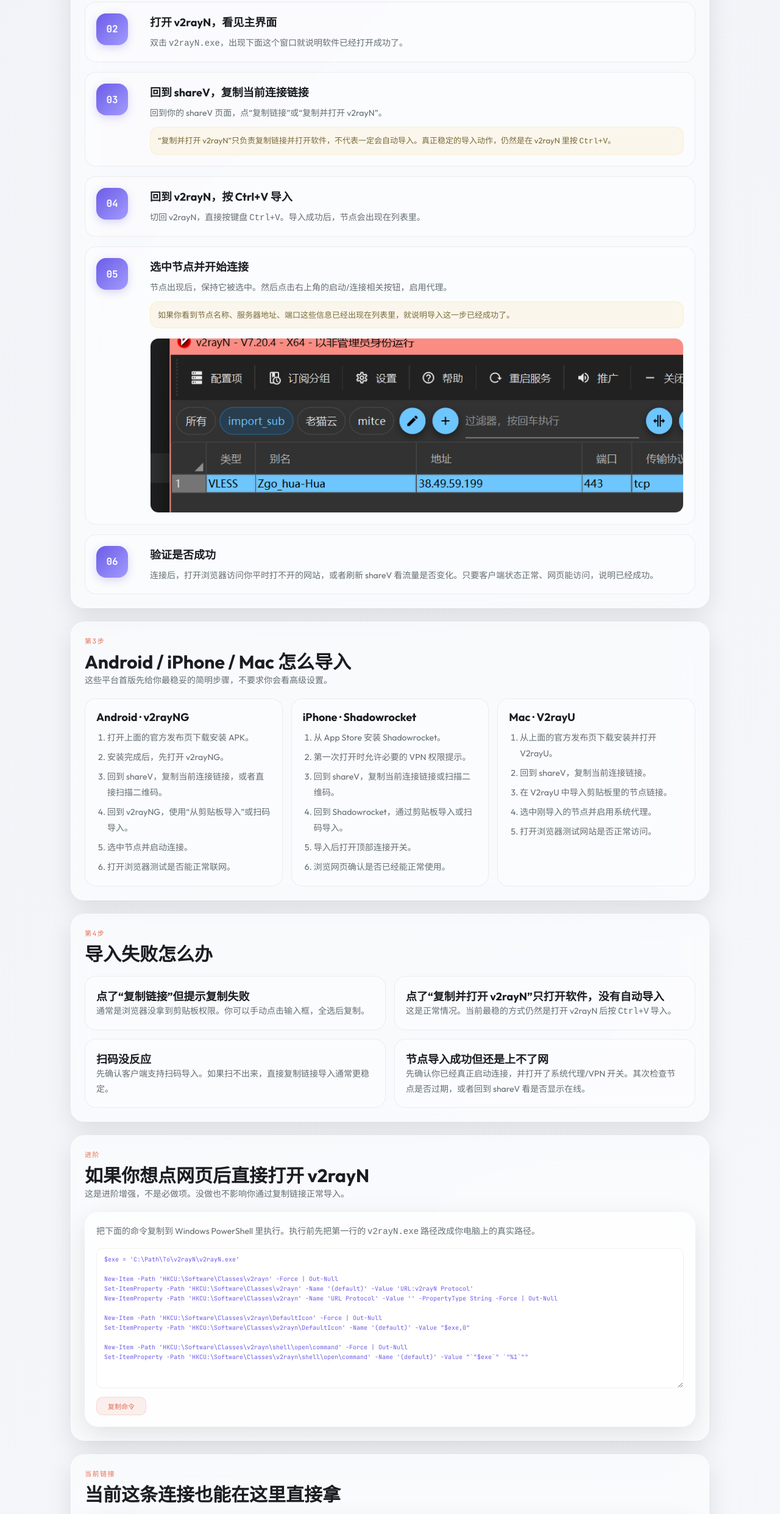
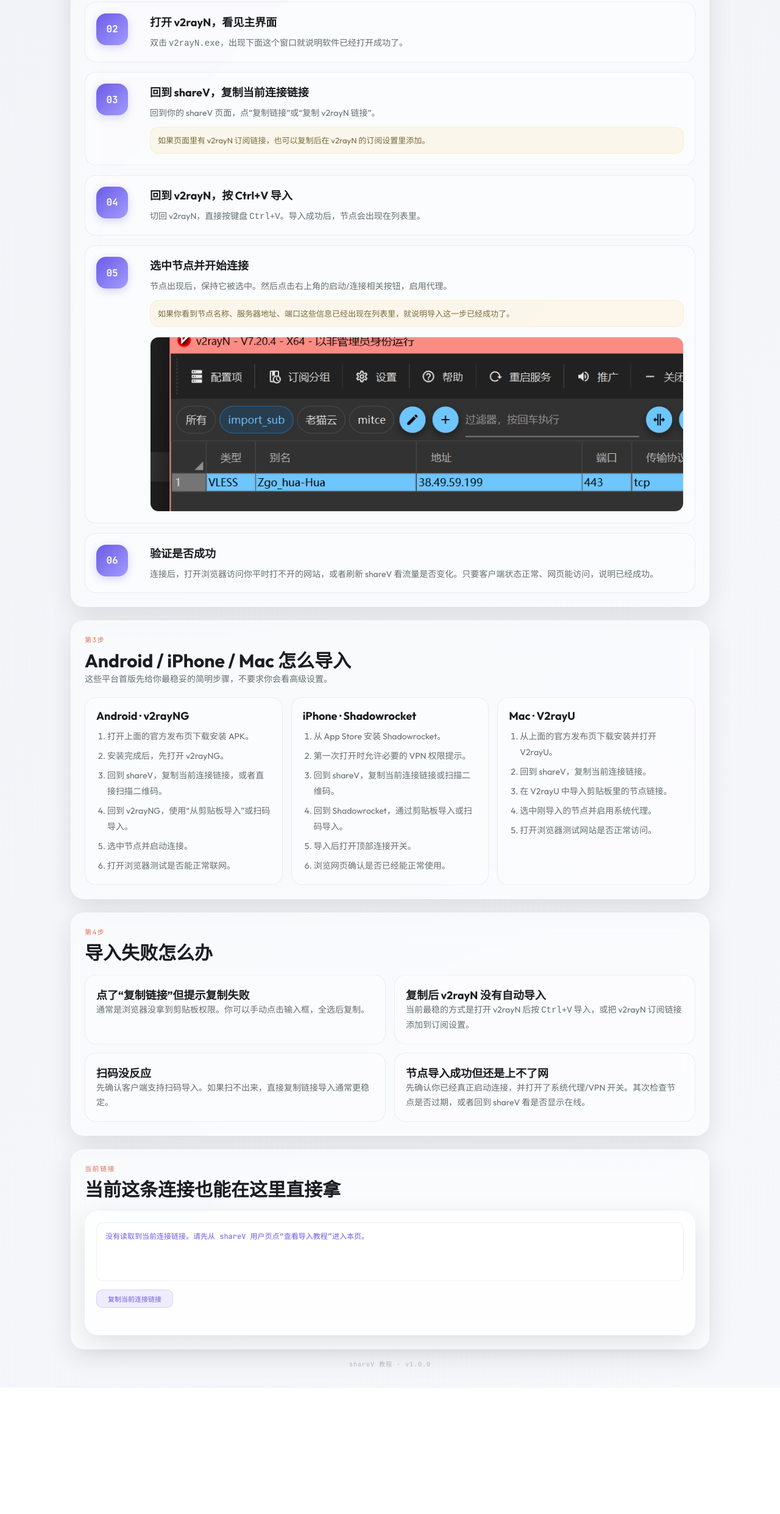
Before and after one commit to LZY-Ricardo/shareV, a website: page public/guide.html in a window 1280 px wide. Shown: the part 1073-3555 px from the top of the page at 61% size. After the commit the page ends 3348 px from the top, so only its background shows below. Drawn offline with Linux system fonts and the light colour scheme.

Commit message:
fix(public): 修复 v2rayN 导入入口

```diff
--- a/public/guide.html
+++ b/public/guide.html
@@ -110,8 +110,8 @@
             <div class="step-no">03</div>
             <div class="step-copy">
               <h3>回到 shareV，复制当前连接链接</h3>
-              <p>回到你的 shareV 页面，点“复制链接”或“复制并打开 v2rayN”。</p>
-              <div class="step-tip">“复制并打开 v2rayN”只负责复制链接并打开软件，不代表一定会自动导入。真正稳定的导入动作，仍然是在 v2rayN 里按 <code>Ctrl+V</code>。</div>
+              <p>回到你的 shareV 页面，点“复制链接”或“复制 v2rayN 链接”。</p>
+              <div class="step-tip">如果页面里有 v2rayN 订阅链接，也可以复制后在 v2rayN 的订阅设置里添加。</div>
             </div>
           </article>
 
@@ -199,8 +199,8 @@
             <p>通常是浏览器没拿到剪贴板权限。你可以手动点击输入框，全选后复制。</p>
           </article>
           <article class="faq-card">
-            <h3>点了“复制并打开 v2rayN”只打开软件，没有自动导入</h3>
-            <p>这是正常情况。当前最稳的方式仍然是打开 v2rayN 后按 <code>Ctrl+V</code> 导入。</p>
+            <h3>复制后 v2rayN 没有自动导入</h3>
+            <p>当前最稳的方式是打开 v2rayN 后按 <code>Ctrl+V</code> 导入，或把 v2rayN 订阅链接添加到订阅设置。</p>
           </article>
           <article class="faq-card">
             <h3>扫码没反应</h3>
@@ -210,31 +210,6 @@
             <h3>节点导入成功但还是上不了网</h3>
             <p>先确认你已经真正启动连接，并打开了系统代理/VPN 开关。其次检查节点是否过期，或者回到 shareV 看是否显示在线。</p>
           </article>
-        </div>
-      </section>
-
-      <section class="guide-section guide-advanced">
-        <div class="guide-section-head">
-          <div class="guide-eyebrow">进阶</div>
-          <h2>如果你想点网页后直接打开 v2rayN</h2>
-          <p>这是进阶增强，不是必做项。没做也不影响你通过复制链接正常导入。</p>
-        </div>
-        <div class="advanced-box">
-          <p>把下面的命令复制到 Windows PowerShell 里执行。执行前先把第一行的 <code>v2rayN.exe</code> 路径改成你电脑上的真实路径。</p>
-          <textarea class="guide-code" readonly onclick="this.select()" id="guideCode">$exe = 'C:\Path\To\v2rayN\v2rayN.exe'
-
-New-Item -Path 'HKCU:\Software\Classes\v2rayn' -Force | Out-Null
-Set-ItemProperty -Path 'HKCU:\Software\Classes\v2rayn' -Name '(default)' -Value 'URL:v2rayN Protocol'
-New-ItemProperty -Path 'HKCU:\Software\Classes\v2rayn' -Name 'URL Protocol' -Value '' -PropertyType String -Force | Out-Null
-
-New-Item -Path 'HKCU:\Software\Classes\v2rayn\DefaultIcon' -Force | Out-Null
-Set-ItemProperty -Path 'HKCU:\Software\Classes\v2rayn\DefaultIcon' -Name '(default)' -Value "$exe,0"
-
-New-Item -Path 'HKCU:\Software\Classes\v2rayn\shell\open\command' -Force | Out-Null
-Set-ItemProperty -Path 'HKCU:\Software\Classes\v2rayn\shell\open\command' -Name '(default)' -Value "`"$exe`" `"%1`""</textarea>
-          <div class="guide-actions-row">
-            <button class="guide-copy-btn" onclick="copyGuideCode()">复制命令</button>
-          </div>
         </div>
       </section>
 
```
Also changed, not shown: public/app.js (+10 -22 lines), server/__tests__/frontend.test.js (+9 -0 lines).
